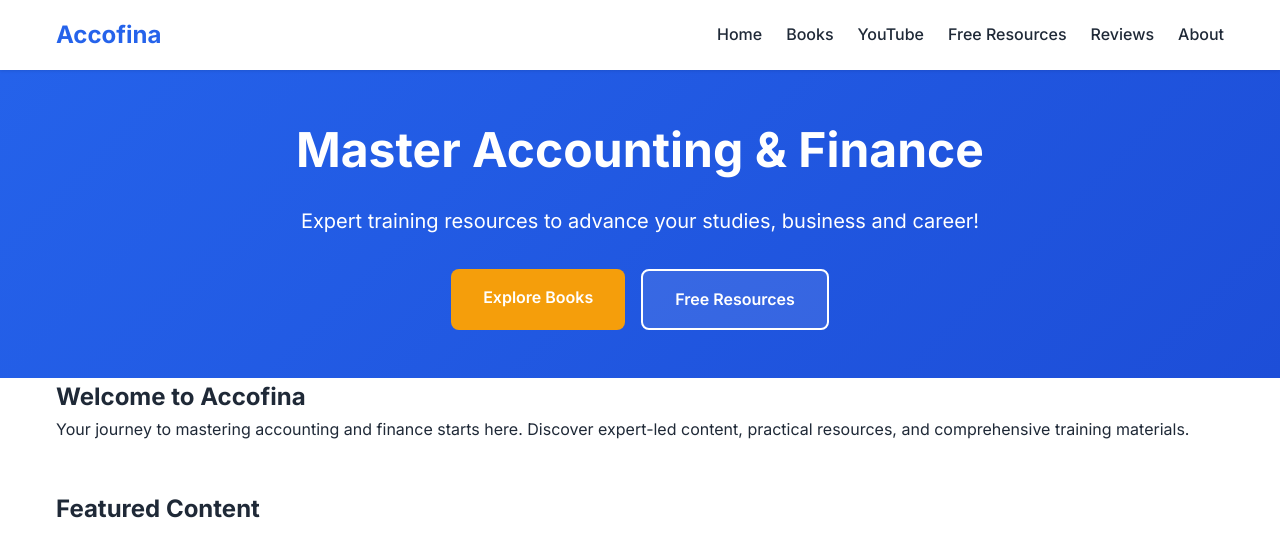
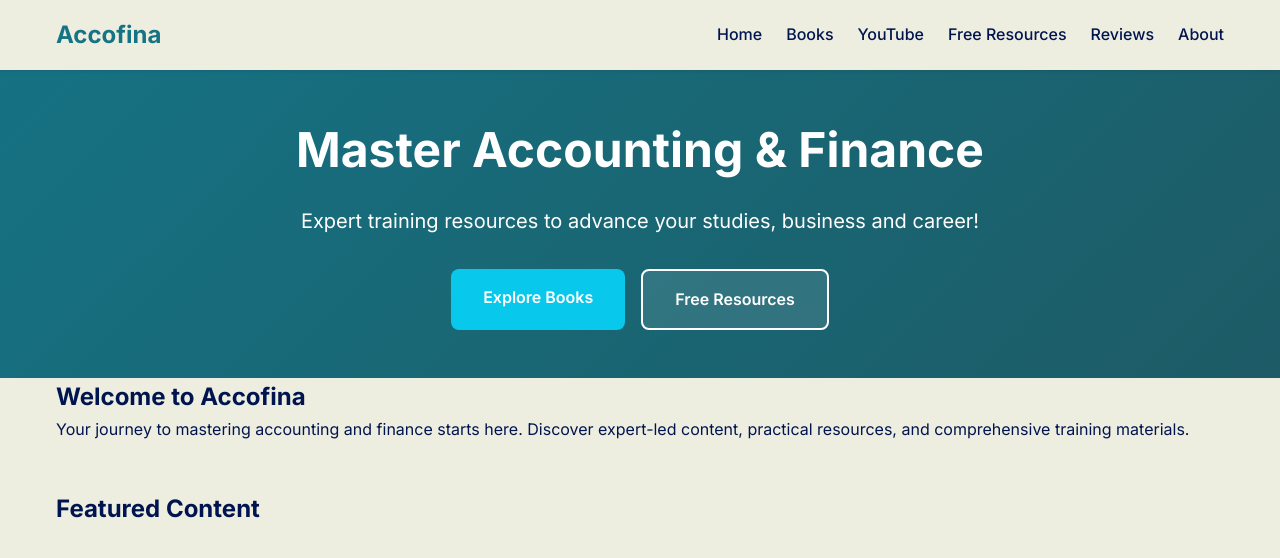
Before and after one commit to axel-t81/accofina-content-publishing, a plain HTML site: page index.html in a window 1280 px wide. Shown: the top 558 px of the page. Drawn offline with Linux system fonts and the light colour scheme.

Commit message:
Updated colours in CSS

```diff
--- a/css/style.css
+++ b/css/style.css
@@ -1,14 +1,14 @@
 /* Custom Properties */
 :root {
     /* Colors */
-    --color-primary: #2563eb;
-    --color-primary-dark: #1d4ed8;
-    --color-secondary: #475569;
-    --color-accent: #f59e0b;
-    --color-background: #ffffff;
-    --color-text: #1f2937;
+    --color-primary: #157384;
+    --color-primary-dark: #1d5b66;
+    --color-secondary: #444440;
+    --color-accent: #08c8eb;
+    --color-background: #eeeee0;
+    --color-text: #00154f;
     --color-text-light: #6b7280;
-    --color-border: #e5e7eb;
+    --color-border: #0847eb;
 
     /* Typography */
     --font-primary: 'Inter', sans-serif;
```
